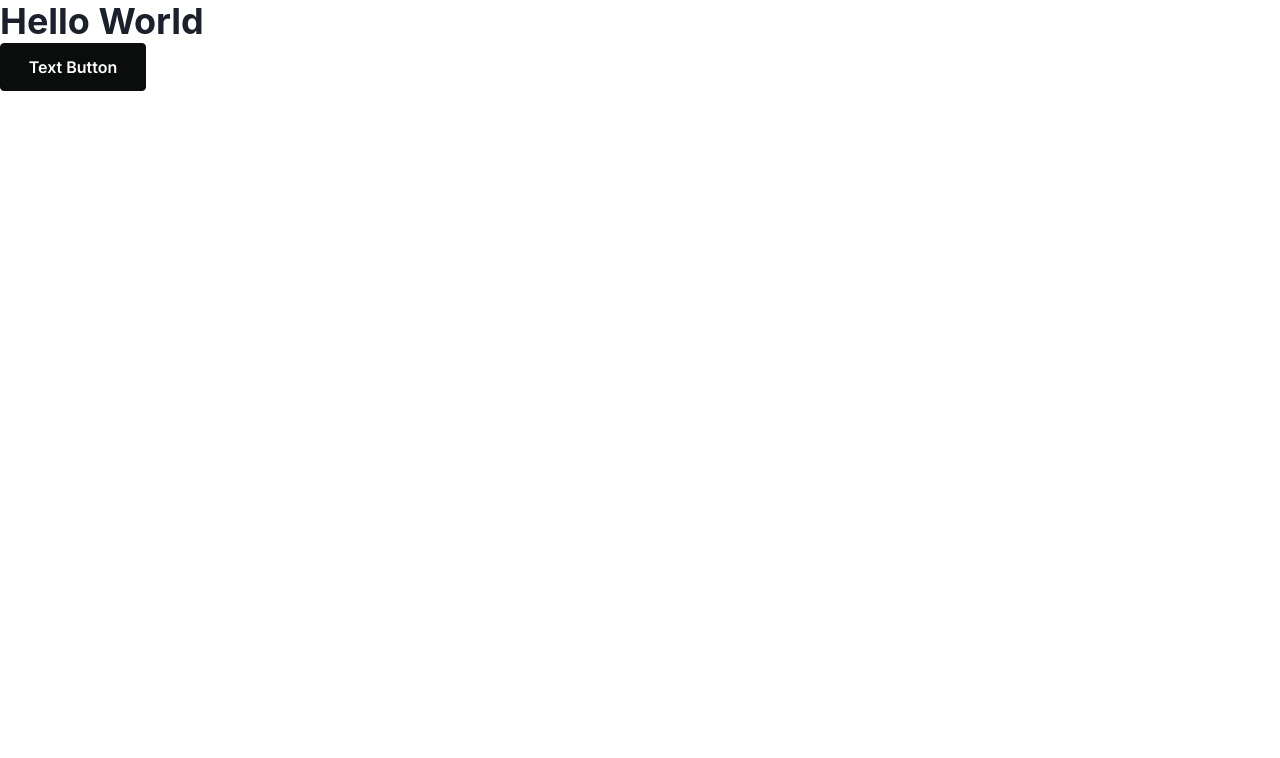
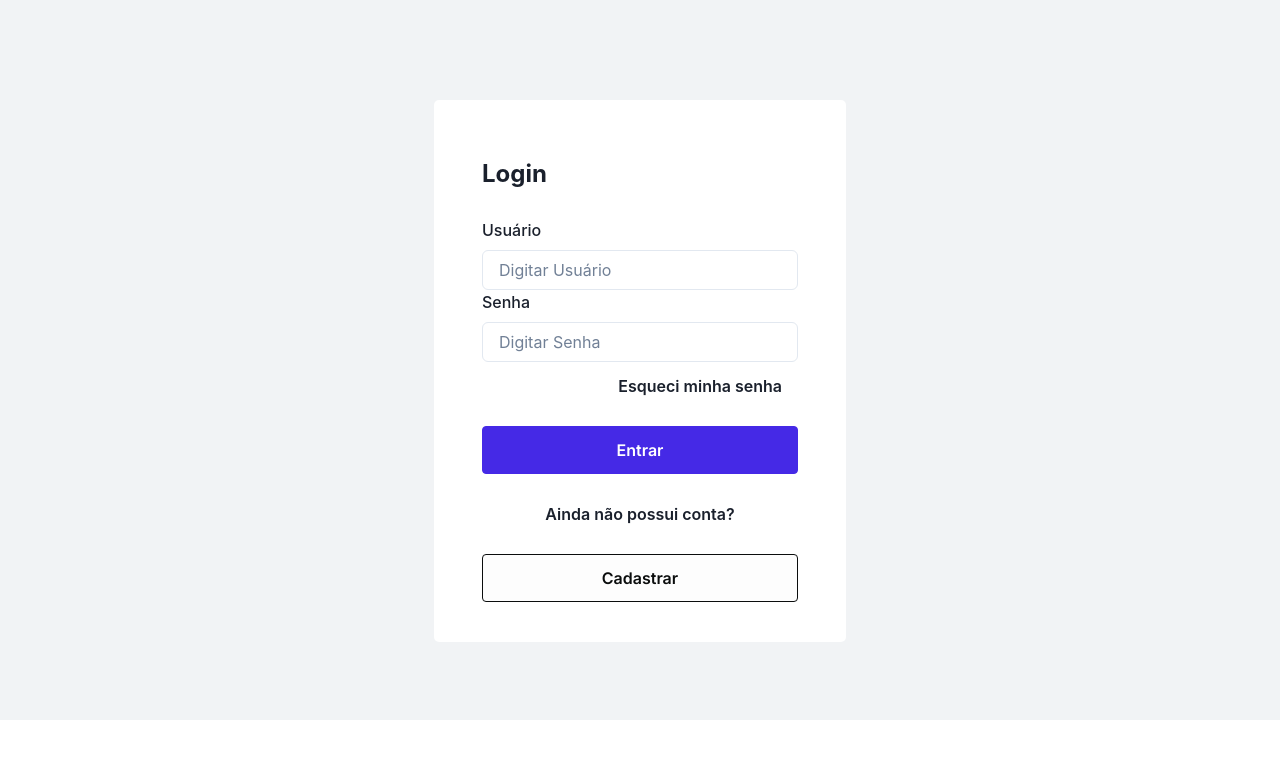
Before and after one commit to devigorgarcia/m6-t11-g6-app, a React (Vite) app: page / in a window 1280 px wide. Shown: the top 758 px of the page. Built offline with nearby package versions, Linux system fonts and the light colour scheme.

Commit message:
feat/ Pagina de login

```diff
--- a/package.json
+++ b/package.json
@@ -21,6 +21,7 @@
     "react-hook-form": "^7.40.0",
     "react-icons": "^4.7.1",
     "react-router-dom": "^6.4.5",
+    "react-toastify": "^9.1.1",
     "yup": "^0.32.11"
   },
   "devDependencies": {
--- a/src/App.tsx
+++ b/src/App.tsx
@@ -1,10 +1,10 @@
-import { Button, Heading } from "@chakra-ui/react";
+
+import { Rotas } from "./routes/routes.jsx";
 
 function App() {
   return (
     <>
-      <Heading>Hello World</Heading>
-      <Button variant="grey1">Text Button</Button>
+      <Rotas />
     </>
   );
 }
--- /dev/null
+++ b/src/api/index.js
@@ -0,0 +1,19 @@
+
+import axios from "axios";
+
+const api = () => {
+  return axios.create({ baseURL: "" });
+};
+const endPoints = {
+  login: "/login"
+
+};
+
+export const services = () => {
+
+  return {
+
+    login: (data) => api().post(endPoints.login, data),
+
+  };
+};
--- a/src/main.tsx
+++ b/src/main.tsx
@@ -1,11 +1,13 @@
 import { ChakraProvider } from "@chakra-ui/react";
-
+import { BrowserRouter } from "react-router-dom";
 import ReactDOM from "react-dom/client";
 import App from "./App";
 import { theme } from "./styles/theme";
 
 ReactDOM.createRoot(document.getElementById("root") as HTMLElement).render(
   <ChakraProvider resetCSS theme={theme}>
-    <App />
+    <BrowserRouter>
+      <App />
+    </BrowserRouter>
   </ChakraProvider>
 );
--- /dev/null
+++ b/src/pages/Login/index.jsx
@@ -0,0 +1,117 @@
+import {
+  Button,
+  FormControl,
+  FormLabel,
+  Stack,
+  Input,
+  Flex,
+  Heading,
+} from "@chakra-ui/react";
+import { yupResolver } from "@hookform/resolvers/yup";
+import { useForm } from "react-hook-form";
+import * as yup from "yup";
+import { services } from "../../api";
+import { toast } from "react-toastify";
+
+const Login = () => {
+  const schema = yup.object().shape({
+    email: yup
+      .string()
+      .email("O email está errado")
+      .required("Campo obrigatório"),
+
+    password: yup.string().required("Campo obrigatório"),
+  });
+
+  const { handleSubmit, register } = useForm({
+    resolver: yupResolver(schema),
+  });
+
+  const action = (email, password) => {
+    console.log(email, password);
+    services()
+      .login({ email, password })
+      .then((res) => {
+        localStorage.setItem("token", JSON.stringify(res.data.token));
+      })
+      .catch((err) => {
+        toast.error("Login ou senha inválidos");
+      });
+  };
+
+  return (
+    <Flex
+      flexDir={["column"]}
+      height={"90vh"}
+      width={["100vw"]}
+      alignItems="center"
+      padding={["100px"]}
+      bg="grey.8"
+    >
+      <Flex
+        gap="10px"
+        justifyContent="center"
+        height={["542px"]}
+        width={["412px"]}
+        bg={"grey.11"}
+        flexDir={["column"]}
+        alignItems="center"
+        padding={"48px"}
+        borderRadius="5px"
+      >
+        <Flex
+          width="100%"
+          paddingBottom={"20px"}
+          paddingTop={"20px"}
+          justifyContent="start"
+          alignItems="start"
+          spacing={3}
+        >
+          <Heading fontSize="2xl">Login</Heading>
+        </Flex>
+
+          <FormControl as={"form"} onSubmit={handleSubmit(action)}>
+            <FormLabel>Usuário</FormLabel>
+            <Input id="email" placeholder="Digitar Usuário" type="email"
+            {...register('email')}/>
+            <FormLabel>Senha</FormLabel>
+            <Input
+              id="password"
+              placeholder="Digitar Senha"
+              type="password"
+              {...register('password')}
+            />
+
+            <Stack width={"100%"} direction="column" spacing={4} align="center">
+              <Button
+                width={"100%"}
+                alignItems="center"
+                justifyContent="end"
+                colorScheme="teal"
+                variant="grey.2"
+              >
+                Esqueci minha senha
+              </Button>
+              <Button
+                type="submit"
+                width={"100%"}
+                colorScheme="teal"
+                variant="brand1"
+              >
+                Entrar
+              </Button>
+              <Button colorScheme="teal" variant="grey2">
+                Ainda não possui conta?
+              </Button>
+              <Button width={"100%"} colorScheme="teal" variant="outline1">
+                Cadastrar
+              </Button>
+            </Stack>
+          </FormControl>
+
+      </Flex>
+    </Flex>
+  );
+};
+
+export default Login;
--- /dev/null
+++ b/src/routes/routes.jsx
@@ -0,0 +1,18 @@
+import { Route, Routes } from "react-router-dom";
+import Login from "../pages/Login";
+
+export const paths = {
+    login: "/",
+    home: "/home",
+    register: "/register",
+  };
+
+export function Rotas  ()  {
+
+    return (
+        <Routes>
+          <Route path="/" element={<Login />} />
+        </Routes>
+      );
+
+}
```
Also changed, not shown: src/api/index.tsx (deleted), src/routes/routes.tsx (deleted), 1 other file (tests, documents, lock files or other folders).
